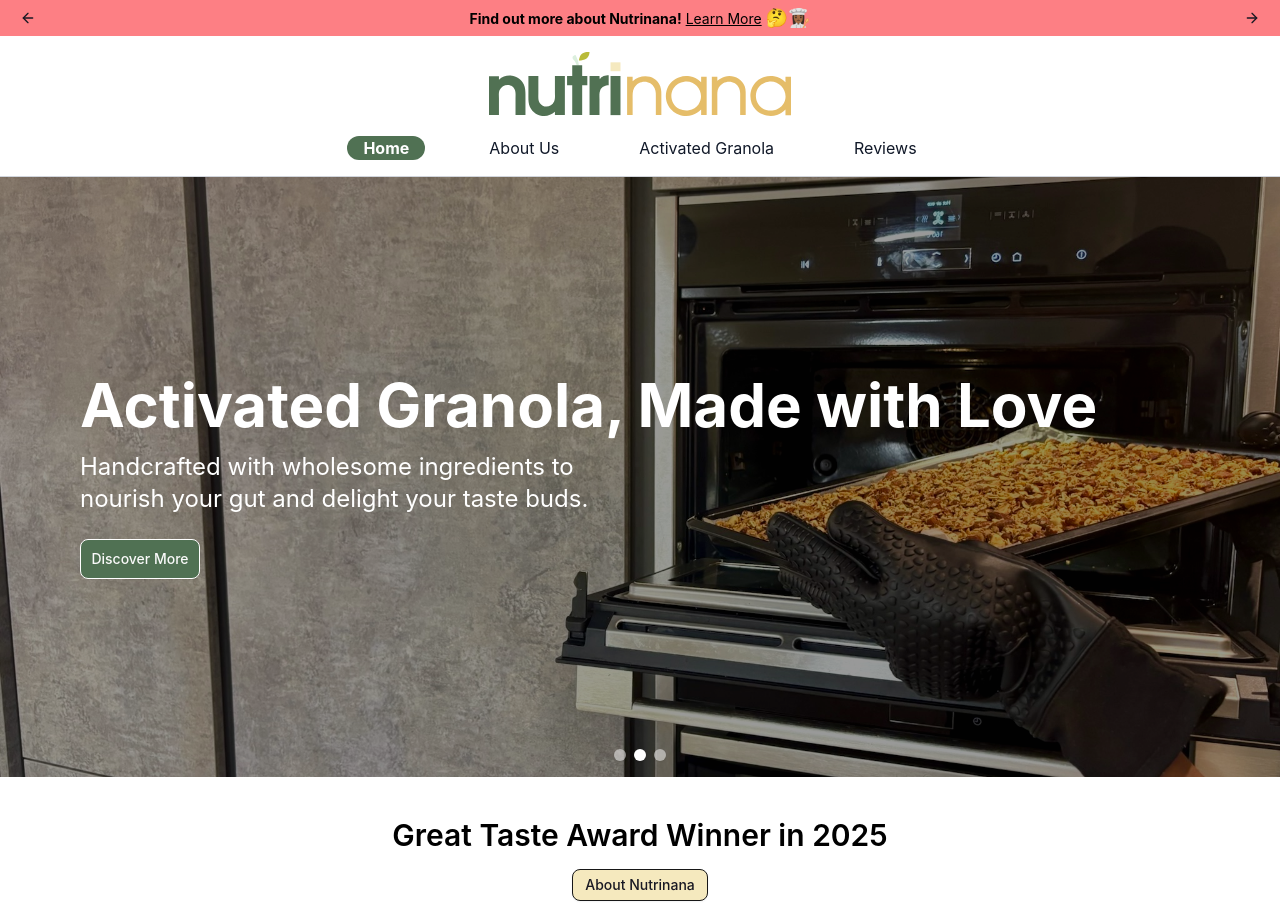
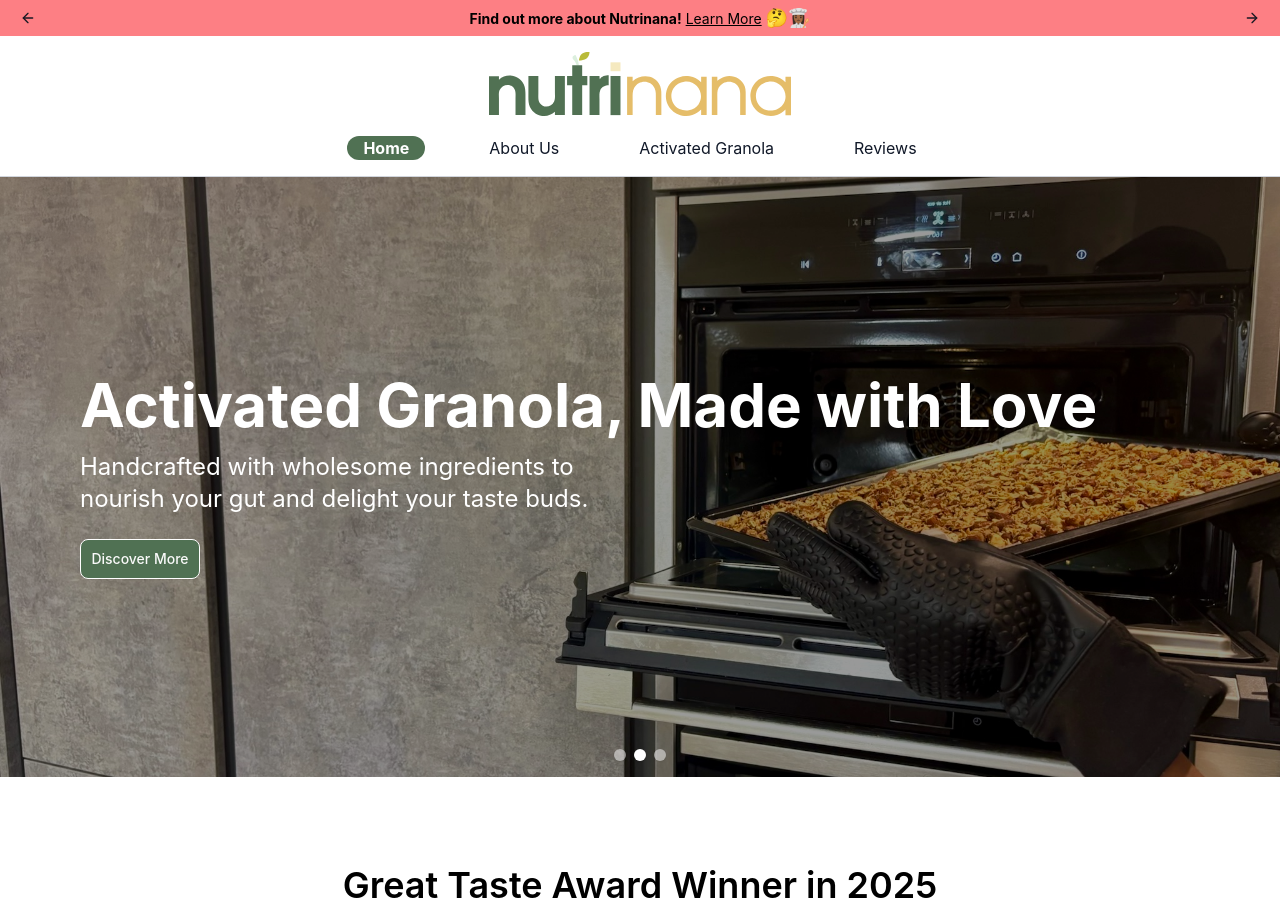
Before and after one commit to nutrinana/nutrinana-website, a Next.js app: page / in a window 1280 px wide. Shown: the top 919 px of the page. Built offline with nearby package versions, Linux system fonts and the light colour scheme; no server answers.

Commit message:
feat: NAG-31 create CalloutSection component

```diff
--- a/src/app/layout.js
+++ b/src/app/layout.js
@@ -54,6 +54,7 @@ export const metadata = {
  *
  * @param {object} props - The properties passed to the component.
  * @param {React.ReactNode} props.children - The child components to be rendered within the layout.
+ *
  * @returns {JSX.Element} The page layout with global components and metadata.
  */
 export default function RootLayout({ children }) {
--- a/src/app/page.js
+++ b/src/app/page.js
@@ -1,7 +1,8 @@
+// Home Page
 import HeroSlider from "@/components/HeroSlider";
+import CalloutSection from "@/components/CalloutSection";
 import ProductCarousel from "@/components/ProductCarousel";
 import InstagramFeed from "@/components/InstagramFeed";
-import { Button } from "@/components/ui/button";
 
 const slides = [
   {
@@ -52,17 +53,19 @@ const products = [
   }
 ];
 
-export default function Home() {
+export default function HomePage() {
   return (
     <>
       <HeroSlider slides={slides} />
 
       <main className="px-4 sm:px-6 lg:px-10 py-10 space-y-16">
-        <section className="text-center">
-          <h2 className="text-2xl sm:text-3xl font-semibold mb-4">Great Taste Award Winner in 2025</h2>
-          <Button variant="yellow" size="sm" asChild>
-            <a href="/about">About Nutrinana</a>
-          </Button>
+        <section className="mt-12">
+          <CalloutSection
+            heading="Great Taste Award Winner in 2025"
+            buttonText="About Nutrinana"
+            buttonLink="/about"
+            variant="yellow"
+          />
         </section>
 
         <section>
--- /dev/null
+++ b/src/components/CalloutSection.jsx
@@ -0,0 +1,28 @@
+"use client";
+
+import { Button } from "@/components/ui/button";
+import { useRouter } from "next/navigation";
+
+/**
+ * CalloutSection component renders a section with a heading and a CTA button.
+ *
+ * @param {Object} props - The properties for the CalloutSection component.
+ * @param {string} props.heading - The headline text to display.
+ * @param {string} props.buttonText - The text inside the button.
+ * @param {string} props.buttonLink - The href the button should link to.
+ * @param {string} [props.variant] - The button variant.
+ *
+ * @returns {JSX.Element} The rendered CalloutSection component.
+ */
+export default function CalloutSection({ heading, buttonText, buttonLink, variant }) {
+    const router = useRouter();
+
+    return (
+        <div className="text-center">
+            <h2 className="text-3xl sm:text-4xl font-semibold mb-4">{heading}</h2>
+            <Button variant={variant} size="lg" onClick={() => router.push(buttonLink)}>
+                {buttonText}
+            </Button>
+        </div>
+    );
+}
```
